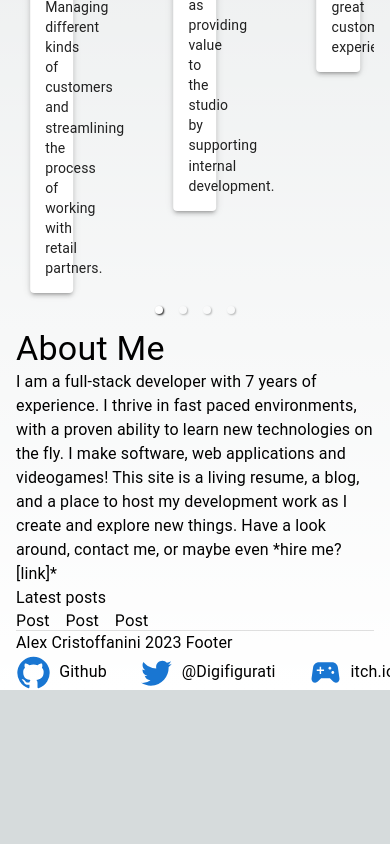
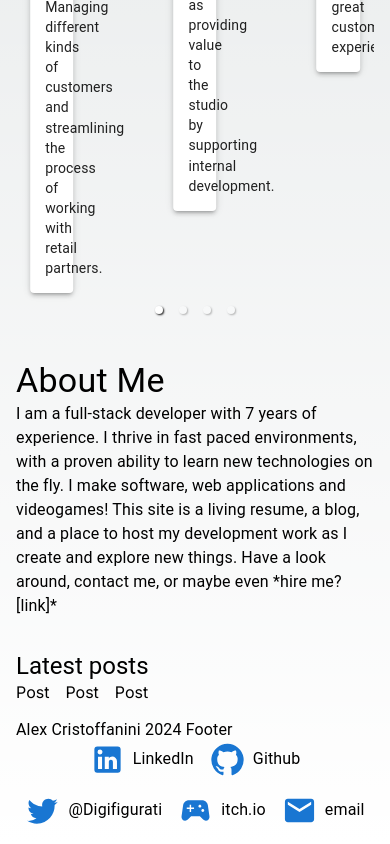
Before and after one commit to ACristoff/portfolio, a Next.js app in the folder next-portfolio/: page / in a window 390 px wide. Shown: the part 1142-1986 px from the top of the page. Before the commit the page ends 1832 px from the top, so only its background shows below. Built offline with nearby package versions, Linux system fonts and the light colour scheme.

Commit message:
responsive footer, latest posts, adjust carousel

```diff
--- a/next-portfolio/src/app/components/blog/latestPosts.tsx
+++ b/next-portfolio/src/app/components/blog/latestPosts.tsx
@@ -12,7 +12,7 @@ const Post = () => {
 const LatestPosts = () => {
     return (
         <Box >
-            <Typography>Latest posts</Typography>
+            <Typography variant='h5'>Latest posts</Typography>
             <Stack direction='row' spacing={2}>
                 <Post />
                 <Post />
--- a/next-portfolio/src/app/components/experience/experienceCarousel.tsx
+++ b/next-portfolio/src/app/components/experience/experienceCarousel.tsx
@@ -59,7 +59,7 @@ const ExperienceCarousel = () => {
             infiniteLoop
             showStatus={false}
             interval={6000}
-            // width='50%'
+            width='100%'
         >
             {experiences.map((e) => {
                 return (
--- a/next-portfolio/src/app/components/footer/footer.tsx
+++ b/next-portfolio/src/app/components/footer/footer.tsx
@@ -1,6 +1,6 @@
 import React from 'react'
 
-import { Avatar, Badge, Container, Divider, Stack, Typography } from '@mui/material'
+import { Avatar, Badge, Container, Divider, Grid, Stack, Typography } from '@mui/material'
 
 import TwitterIcon from '@mui/icons-material/Twitter';
 import LinkedInIcon from '@mui/icons-material/LinkedIn';
@@ -9,23 +9,43 @@ import SportsEsportsIcon from '@mui/icons-material/SportsEsports';
 import EmailIcon from '@mui/icons-material/Email';
 
 const Footer = () => {
+    // return (
+    //     <Container sx={{marginBottom: 2}}>
+    //         <Divider />
+    //         <Typography>Alex Cristoffanini 2023 Footer</Typography>
+    //         <Stack
+    //             direction='row'
+    //             spacing={{xs: 0.5, sm: 2, md: 4}}
+    //             justifyContent='center'
+    //             alignContent='center'
+    //         >
+    //         </Stack>
+    //     </Container>
+
     return (
-        <Container>
-            <Divider />
-            <Typography>Alex Cristoffanini 2023 Footer</Typography>
-            <Stack direction='row' spacing={4} justifyContent='center' alignContent='center'>
+        <Container sx={{marginBottom: 2, marginTop: 2}} >
+            <Stack direction='column'>
+                <Typography>Alex Cristoffanini 2024 Footer</Typography>
+                <Grid container justifyContent='center' spacing={2} >
+                    <Grid item>
                         <Stack direction='row'alignItems='center' spacing={1}>
                             <LinkedInIcon color='primary' fontSize='large' />
                             <Typography>LinkedIn</Typography>
                         </Stack>
+                    </Grid>
+                    <Grid item>
                         <Stack direction='row'alignItems='center' spacing={1}>
                             <GitHubIcon color='primary' fontSize='large'/>
                             <Typography>Github</Typography>
                         </Stack>
+                    </Grid>
+                    <Grid item>
                         <Stack direction='row'alignItems='center' spacing={1}>
                             <TwitterIcon color="primary" fontSize='large' />
                             <Typography> @Digifigurati</Typography>
                         </Stack>
+                    </Grid>
+                    <Grid item>
                         <Stack direction='row'alignItems='center' spacing={1}>
                             {
                                 //TODO add itch.io icon
@@ -33,10 +53,14 @@ const Footer = () => {
                             <SportsEsportsIcon color="primary" fontSize='large' />
                             <Typography>itch.io</Typography>
                         </Stack>
+                    </Grid>
+                    <Grid item>
                         <Stack direction='row'alignItems='center' spacing={1}>
                             <EmailIcon  color="primary" fontSize='large' />
                             <Typography>email</Typography>
                         </Stack>
+                    </Grid>
+                </Grid>
             </Stack>
         </Container>
     )
--- a/next-portfolio/src/app/page.module.css
+++ b/next-portfolio/src/app/page.module.css
@@ -4,5 +4,5 @@
   justify-content: space-between;
   align-items: center;
   padding: 6rem; */
-  min-height: 70vh;
+  min-height: 68vh;
 }
--- a/next-portfolio/src/app/page.tsx
+++ b/next-portfolio/src/app/page.tsx
@@ -1,15 +1,16 @@
 import Image from "next/image";
 import styles from "./page.module.css";
 import ExperienceCarousel from "./components/experience/experienceCarousel";
-import { Typography } from "@mui/material";
+import { Stack, Typography } from "@mui/material";
 import Blog from "./components/blog/blog";
 import LatestPosts from "./components/blog/latestPosts";
 
 export default function Home() {
   return (
     <main className={styles.main}>
+        <Stack spacing={4} direction='column' >
             <ExperienceCarousel />
-        <section>
+            <div>
                 <Typography variant="h4">About Me</Typography>
                 {
                     //TODO Update this
@@ -17,8 +18,10 @@ export default function Home() {
                 <Typography>
                     I am a full-stack developer with 7 years of experience. I thrive in fast paced environments, with a proven ability to learn new technologies on the fly. I make software, web applications and videogames! This site is a living resume, a blog, and a place to host my development work as I create and explore new things. Have a look around, contact me, or maybe even *hire me? [link]*
                 </Typography>
+            </div>
             <LatestPosts />
-        </section>
+        </Stack>
+
     </main>
   );
 }
```
Lines whose indentation alone changed are shown as unchanged.
